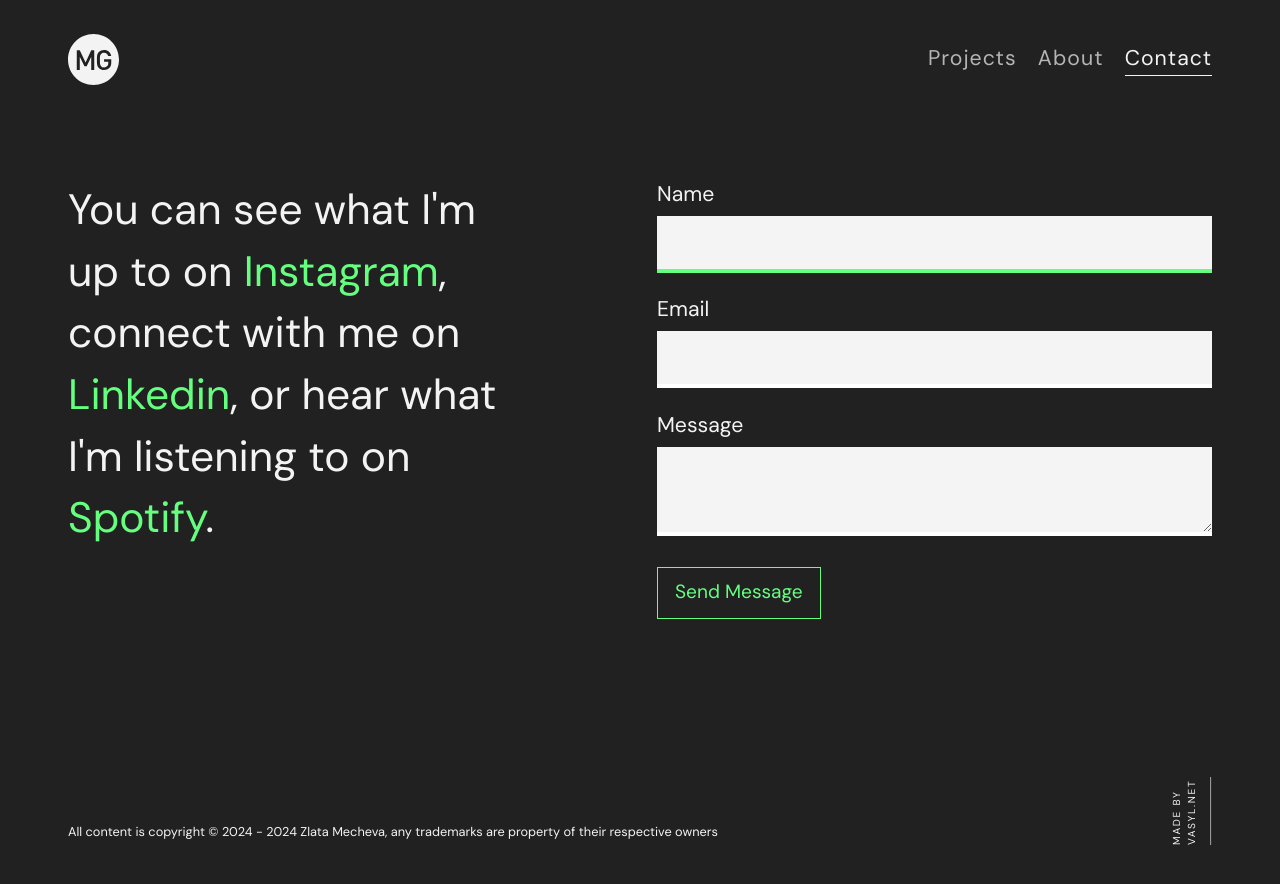
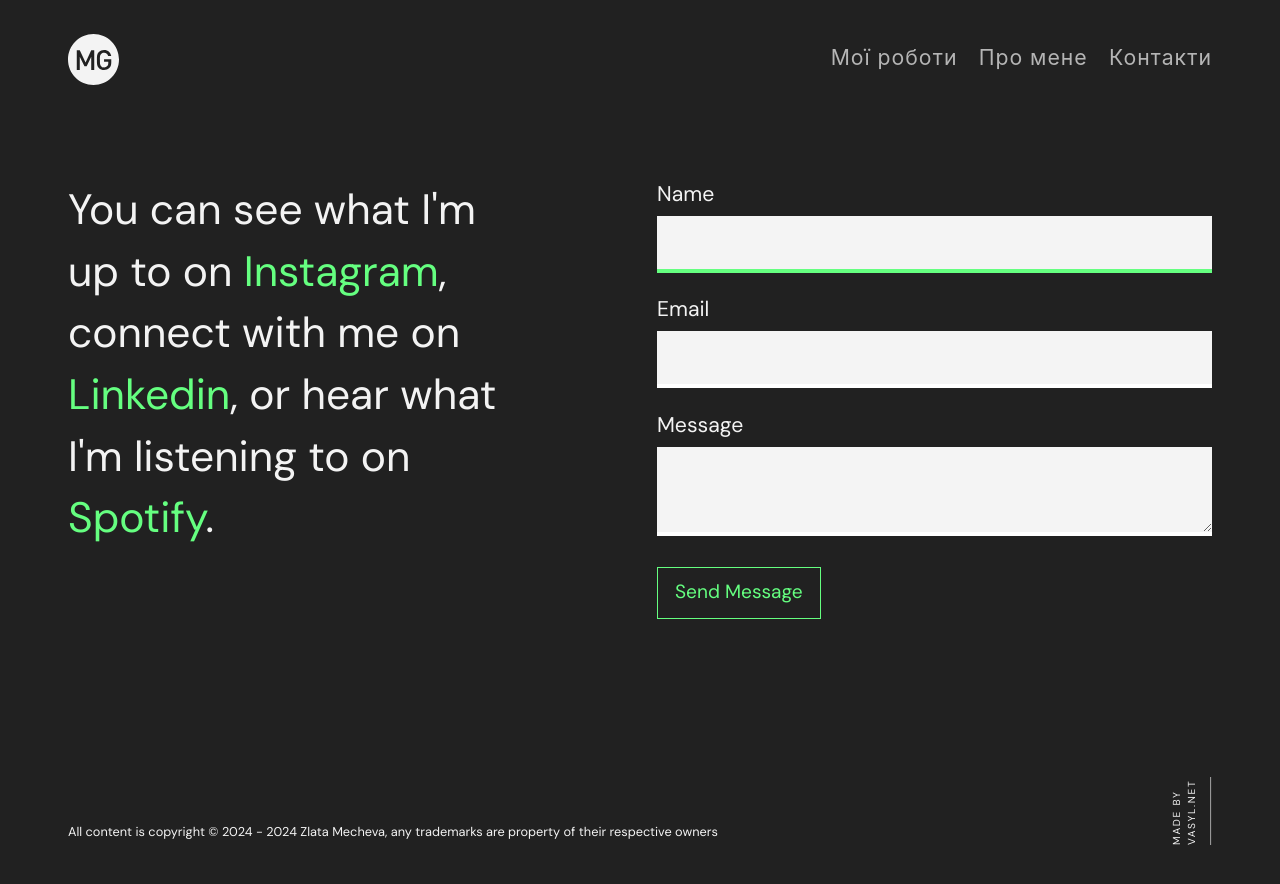
Before and after one commit to zlatait/main, a Jekyll site: the page built from _pages/contact.html, in a window 1280 px wide. Shown: the top 884 px of the page. Built offline with Jekyll 4.4.1, drawn with Linux system fonts in a browser that asks for light colours; nearby versions of some CDN libraries.

Commit message:
Update _config.yml

```diff
--- a/_config.yml
+++ b/_config.yml
@@ -59,11 +59,11 @@ compress_html: # http://jch.penibelst.de/
 
 # Structure
 navigation:
-  - title: Projects
+  - title: Мої роботи
     url: /
-  - title: About
+  - title: Про мене
     url: /about
-  - title: Contact
+  - title: Контакти
     url: /contact
 
 permalink: /:title/
```
